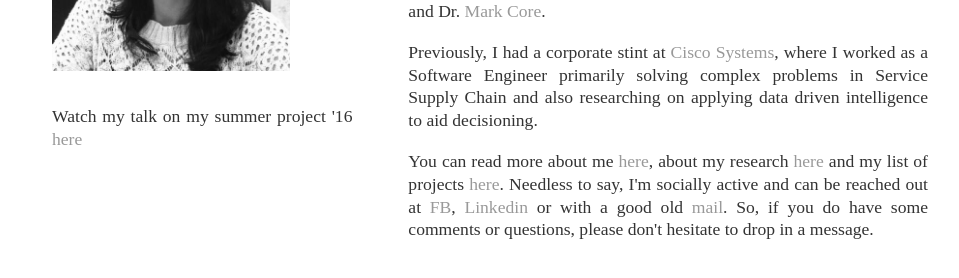
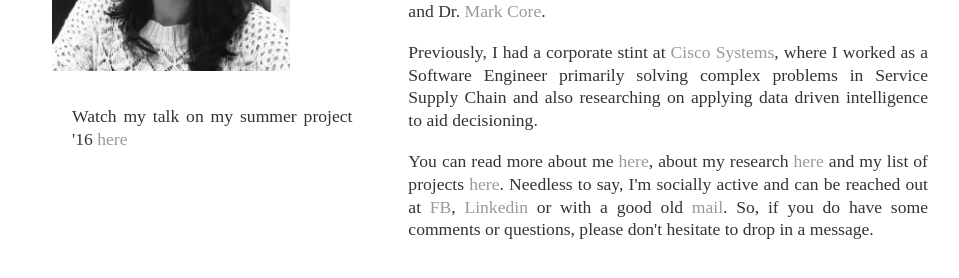
Before and after one commit to Shamya/shamyatest.github.io, a Jekyll site: the page built from index.html, in a window 1280 px wide. Shown: the part 357-635 px from the top of the page, without its empty margins (160-1119 px from the left). Built offline with Jekyll 4.4.1, drawn with Linux system fonts in a browser that asks for light colours.

Commit message:
Update index.html

```diff
--- a/index.html
+++ b/index.html
@@ -7,7 +7,7 @@ title: Shamya Karumbaiah
   <br>
   <img src="/images/shamya.jpg" height=70% width=70% style="margin:10px 20px 10px 20px"></img>
 
-  <p style="margin:20px 20px 20px 20px"> Watch my talk on my summer project '16 <a href ="https://vimeo.com/178362096">here</a> </p>
+  <p style="margin:20px 20px 20px 40px"> Watch my talk on my summer project '16 <a href ="https://vimeo.com/178362096">here</a> </p>
 </div>
 
 <div style="width: 58%; float:right;  position: relative;">
```
